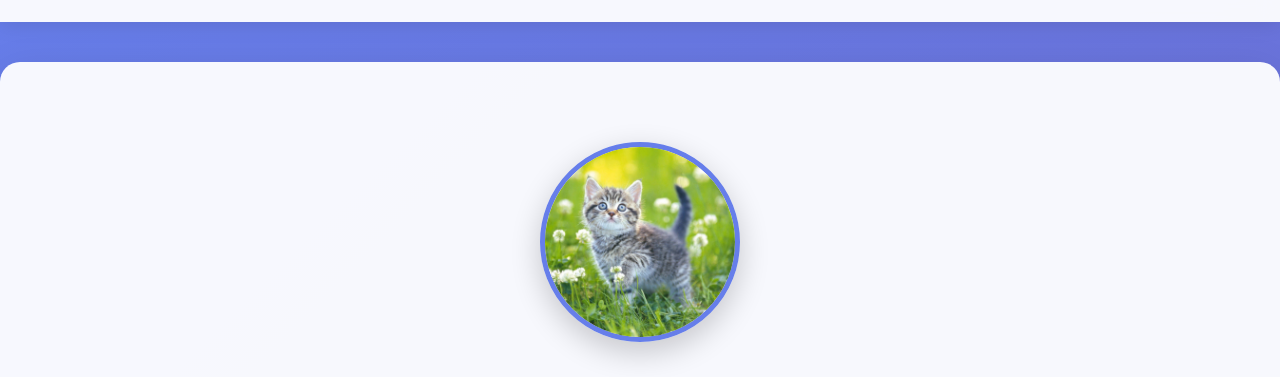
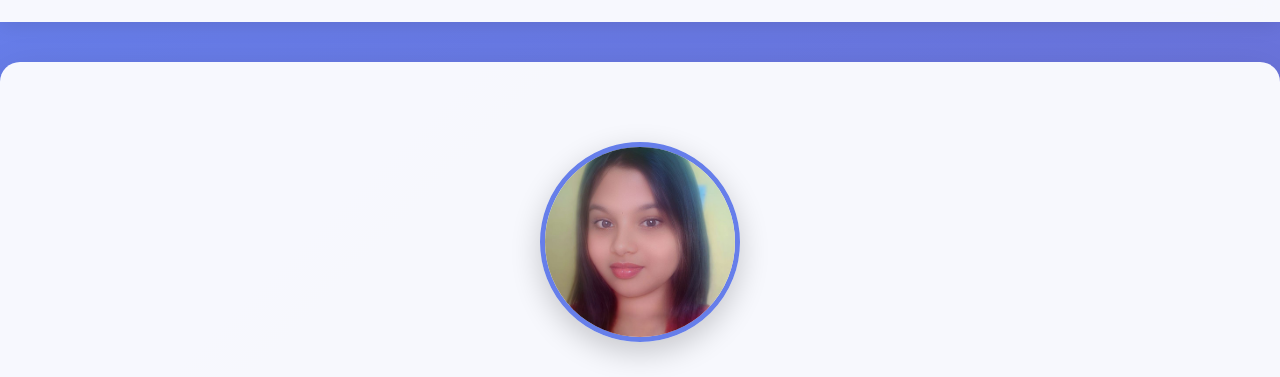
Before and after one commit to johnpalakommu/Portfolio, a plain HTML site: page index.html in a window 1280 px wide. Shown: the part 109-486 px from the top of the page. Drawn offline with Linux system fonts and the light colour scheme.

Commit message:
Update index.html

```diff
--- a/index.html
+++ b/index.html
@@ -525,7 +525,7 @@
 
     <section id="home" class="hero">
         <div class="container">
-            <img src="cat.jpg" alt="Profile Photo" class="profile-photo">
+            <img src="Jyo.jpg" alt="Profile Photo" class="profile-photo">
             <h1>Koduvayi Jyothi</h1>
             <h2>Web Developer & Designer</h2>
             <p>Passionate about creating beautiful, functional, and user-friendly digital experiences. I specialize in front-end development and design, turning ideas into reality through code and creativity.</p>
```
